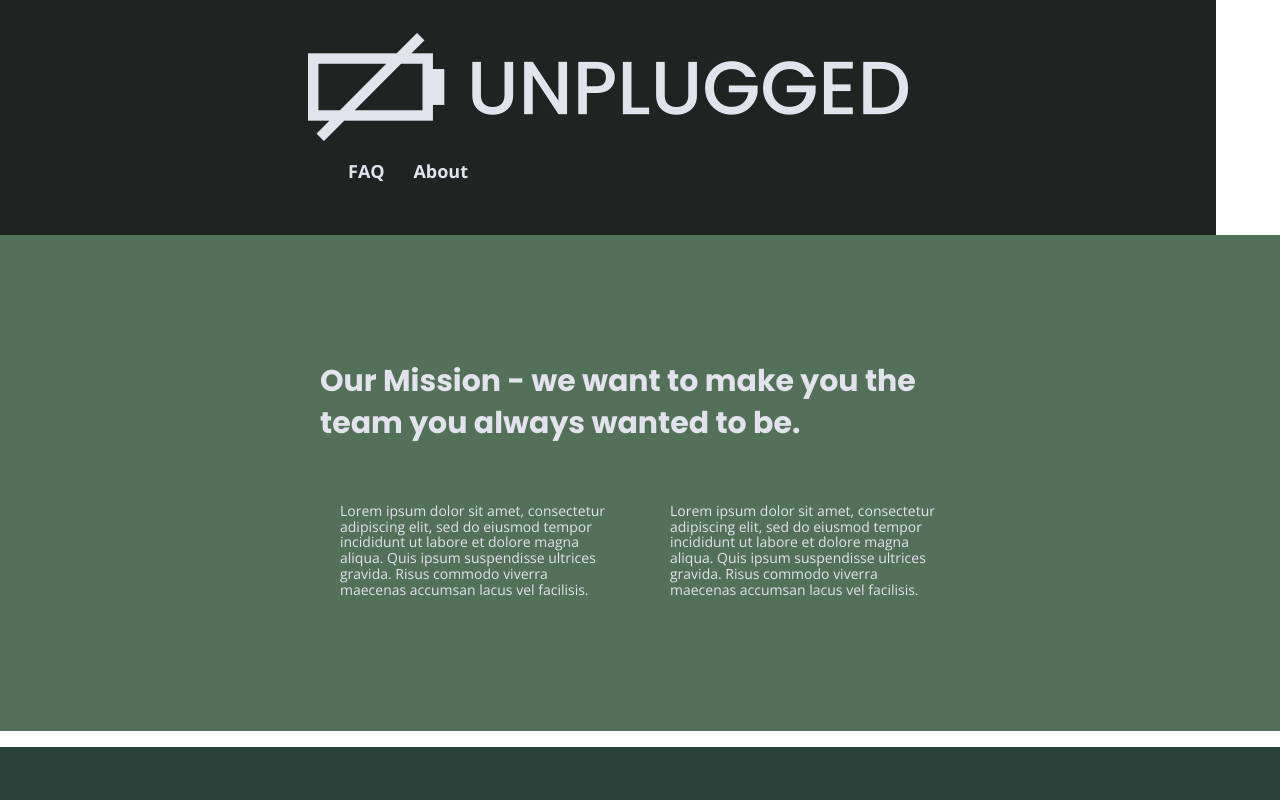
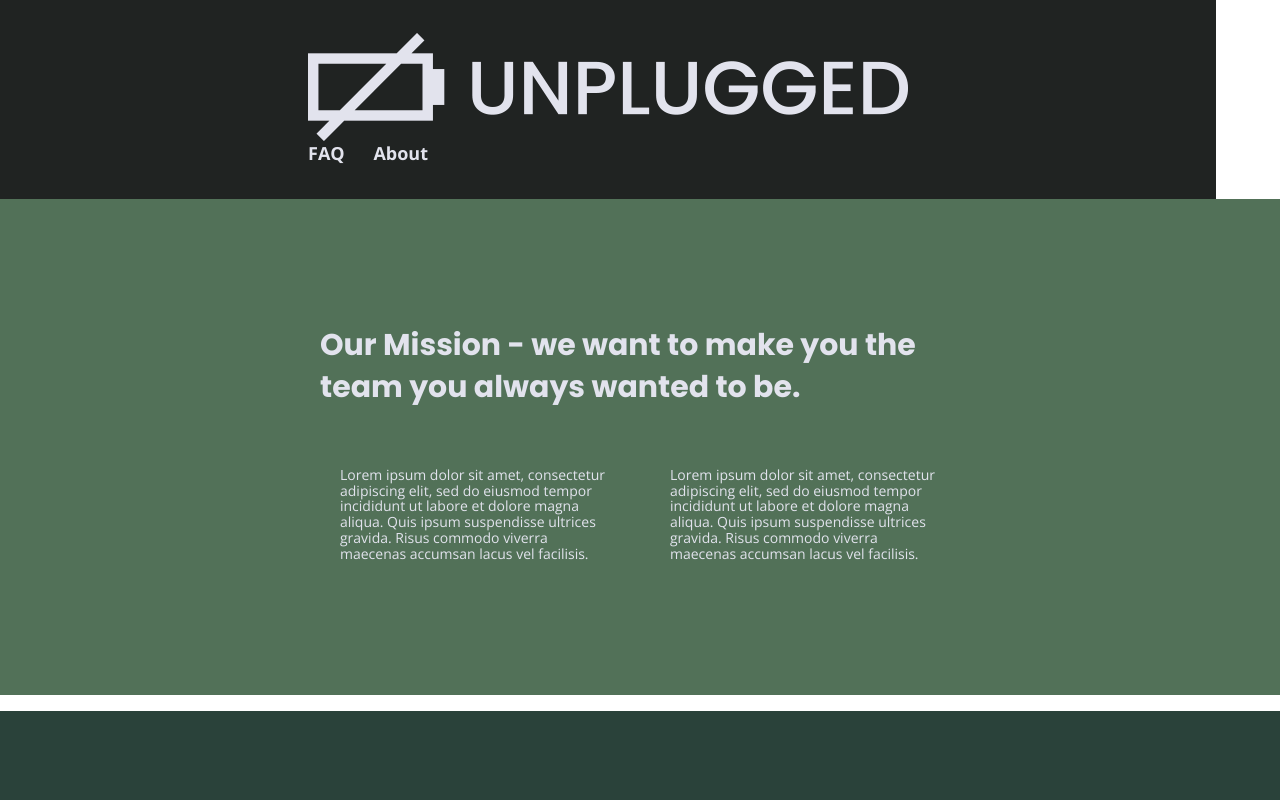
Before and after one commit to susankimble/206-unplugged, a website: page about/index.html in a window 1280 px wide. Shown: the top 800 px of the page. Drawn offline with nearby package versions, Linux system fonts and the light colour scheme; files whose address does not match are found by name.

Commit message:
made changes after checking challenge code

```diff
--- a/css/main.css
+++ b/css/main.css
@@ -104,6 +104,8 @@ body {
 ul,
 ol {
  list-style-type: none;
+ margin: 0;
+ padding: 0;
 }
 
 a {
@@ -170,6 +172,7 @@ header .content-wrapper {
   margin: 0;
 }
 .header-divider {
+  background-color: #3a3a3a;
   width: 100%;
   height: 1px;
   margin: 10px 0 20px 0;
```
